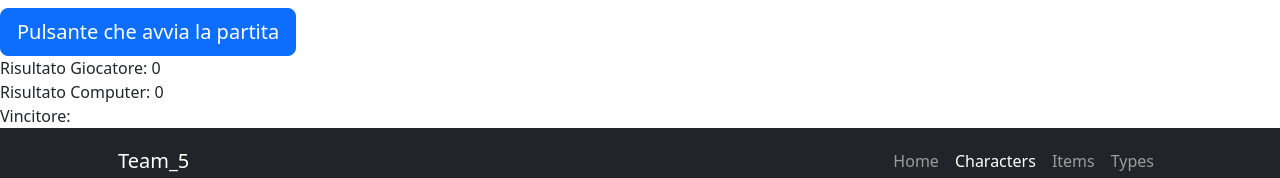
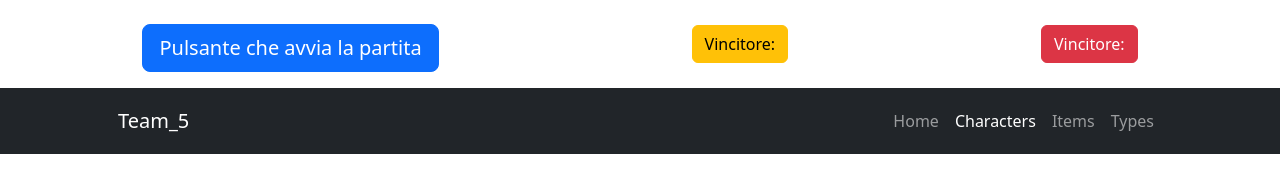
Before and after one commit to albertostizzoli/vite-team-5, a Vue app: page /characters in a window 1280 px wide. Shown: the top 178 px of the page. Built offline with nearby package versions, Linux system fonts and the light colour scheme; no server answers; the HTML template or start-up script is replaced by a standard one.

Commit message:
update logic
Co-authored-by: Alberto Stizzoli <albertostizzoli@users.noreply.github.com>
Co-authored-by: fcarrara24 <fcarrara24@users.noreply.github.com>
Co-authored-by: luca-masera <luca-masera@users.noreply.github.com>

```diff
--- a/src/App.vue
+++ b/src/App.vue
@@ -1,11 +1,13 @@
 <template>
     <section class="position-relative">
-        <div>
-            <a @click="playResult" class="btn mt-2 btn-lg" href="#!" :class="(store.selectedCharacterId && store.selectedItemId && store.selectedTypeId) ? 'btn-success' : 'btn-primary'">Pulsante che avvia la partita</a>
-
-            <div id="risultatoGiocatore">Risultato Giocatore: {{ risultatoGiocatore }}</div>
-            <div id="risultatoComputer">Risultato Computer: {{ risultatoPC }}</div>
-            <div id="vincitore">Vincitore: {{ vincitore }}</div>
+        <div class="d-flex align-items-center justify-content-around p-3">
+            <a @click="playResult" class="btn mt-2 btn-lg" href="#!"
+                :class="(store.selectedCharacterId && store.selectedItemId && store.selectedTypeId) ? 'btn-success' : 'btn-primary'">Pulsante
+                che avvia la partita</a>
+            <div class="btn btn-warning" id="vincitore">Vincitore: {{ vincitore }}</div>
+            <div class="btn btn-danger" id="vincitore">Vincitore: {{ vincitore == 'PC' ? store.CPUCharacter.name :
+                store.selectedCharacter.name }}
+            </div>
         </div>
         <AppHeader />
         <router-view class="router"></router-view>
@@ -26,35 +28,83 @@ export default {
     data() {
         return {
             store,
-            risultatoGiocatore: 0,
-            risultatoPC: 0,
-            vincitore: ''
+            lifeTotaleGiocatore: '',
+            lifeTotalePC: '',
+            vincitore: '',
+            //turno: ''
         }
     },
     methods: {
-    playResult() {
-        if (this.store.selectedCharacterId && this.store.selectedItemId && this.store.selectedTypeId) {
-            do {
-                this.risultatoGiocatore = this.startFight();
-                this.risultatoPC = this.startFight();
-            } while (this.risultatoGiocatore === this.risultatoPC); // Continua fino a quando i punteggi non sono diversi
 
-            this.vincitore = this.determinaVincitore(this.risultatoGiocatore, this.risultatoPC);
-        }
-    },
+        calculateDamage(attack, defence) {
+            console.log('attack: ', attack, ' defence: ', defence)
 
-    startFight() {
-        return Math.floor(Math.random() * 6) + 1;
-    },
 
-    determinaVincitore(giocatore, pc) {
-        if (giocatore > pc) {
-            return 'Giocatore';
-        } else {
-            return 'PC';
-        }
+            return Math.max(attack - defence, 0);
+        },
+
+        calculateDodge(speed) {
+            console.log(speed)
+            console.log('dodge% :', speed * 0.4)
+
+            return speed * 0.4;
+
+        },
+
+        applyItemEffects(character, item) {
+            const modifiedCharacter = { ...character };
+            modifiedCharacter.attack += item.weight;
+            modifiedCharacter.speed -= item.weight * 2;
+            console.log(item.weight)
+            // modifiedCharacter.life *= 2;
+
+            return modifiedCharacter;
+        },
+
+        fightTurn(attacker, defender) {
+            let damage = this.calculateDamage(attacker.attack, defender.defence);
+            let dodgeChance = this.calculateDodge(defender.speed);
+
+            if (Math.random() * 100 < dodgeChance) {
+                damage = 0;
+            }
+
+            defender.life -= damage;
+            return defender.life <= 0;
+        },
+
+        playResult() {
+            if (this.store.selectedCharacterId && this.store.selectedItemId && this.store.selectedTypeId) {
+                const playerCharacter = this.applyItemEffects(this.store.selectedCharacter, this.store.selectedItem);
+                const cpuCharacter = this.applyItemEffects(this.store.CPUCharacter, this.store.CPUItem);
+                console.log('play selected', playerCharacter)
+                console.log('play bot', cpuCharacter)
+
+                //let playerTurn = true;
+                let playerTurn = Math.round(Math.random());
+
+                while (playerCharacter.life > 0 && cpuCharacter.life > 0) {
+                    console.log('play selected life', playerCharacter.life)
+                    console.log('play bot life', cpuCharacter.life)
+
+                    if (playerTurn) {
+                        this.fightTurn(playerCharacter, cpuCharacter);
+                    } else {
+                        this.fightTurn(cpuCharacter, playerCharacter);
+                    }
+                    playerTurn = !playerTurn;
+
+                    console.log('play selected life after', playerCharacter.life)
+                    console.log('play bot life after', cpuCharacter.life)
+
+                }
+
+                this.vincitore = playerCharacter.life > 0 ? 'Giocatore' : 'PC';
+                console.log(this.vincitore)
+            }
+        },
     }
-}
+
 }
 </script>
 
@@ -63,54 +113,3 @@ export default {
     margin-bottom: 200px;
 }
 </style>
-
-
-//data() {
-//         return {
-//             store,
-
-//         }
-//     },
-//     methods: {
-//       playResult(){
-//             if(this.store.selectedCharacterId && this.store.selectedItemId && this.store.selectedTypeId){
-
-//                 let risultatoGiocatore = 0;
-//                 let risultatoComputer = 0;
-
-//                 while(risultatoGiocatore === risultatoComputer){
-//                     risultatoGiocatore = this.startFight();
-//                     risultatoComputer = this.startFight();
-//                 }
-
-//                 //let risultatoComputer= determinaVincitore(risultatoGiocatore, risultatoPC);
-//                 this.$refs.risultatoComputer.innerHTML= 'risultato del computer' + ' ' + risultatoComputer;
-
-//                 //let risultatoGiocatore= determinaVincitore(risultatoGiocatore, risultatoPC);
-//                 this.$refs.risultatoGiocatore.innerHTML= 'risultato del giocatore' + ' ' + risultatoGiocatore;
-
-//                 let vincitore = this.determinaVincitore(risultatoGiocatore, risultatoComputer);
-//                 this.$refs.vincitore.innerHTML= 'vincitore'+ ' ' + vincitore;
-
-//             }
-//         },
-
-//         startFight() {
-//             //ritorna il risultato per un giocatore
-//             return Math.floor(Math.random() * 6) + 1;
-//         },
-
-//         determinaVincitore(giocatore, pc) {
-//          if (giocatore > pc) {
-//             return 'Giocatore';
-//         } else if (pc > giocatore) {
-//             return 'PC';
-//         } else if(pc === giocatore) {
-//             return 'Pareggio';
-
-//         }
-//       }
-//     },
-//     mounted() {
-//     },
-// }
--- a/src/pages/AppCharacters.vue
+++ b/src/pages/AppCharacters.vue
@@ -23,7 +23,8 @@
                                 </router-link>
                             </h2>
                             <button class="bottone " @click="selectCharacter(character)"
-                                :class="(store.selectedCharacterId == character.id) ? 'bottone-pieno ' :  (store.CPUCharacterId == character.id) ? 'bottone-avversario ' : 'bottone-vuoto '">{{(store.selectedCharacterId == character.id ) ?'Selezionato' : 'Seleziona'}}
+                                :class="(store.selectedCharacterId == character.id) ? 'bottone-pieno ' : (store.CPUCharacterId == character.id) ? 'bottone-avversario ' : 'bottone-vuoto '">{{ (store.selectedCharacterId
+                                    == character.id) ? 'Selezionato' : 'Seleziona' }}
 
                             </button>
                             <p class="mb-0">{{ character.description }}</p>
@@ -62,8 +63,6 @@ export default {
             axios.get(this.store.apiUrl + "/characters", { params: { page: this.currentPage } }).then((res) => {
                 this.store.characters = res.data.results.data;
 
-                console.log(`res data`, res.data.results);
-                console.log(this.store.characters);
                 /*  CURRENT E LAST PAGE */
                 this.currentPage = res.data.results.current_page;
                 this.lastPage = res.data.results.last_page;
@@ -71,26 +70,23 @@ export default {
         },
 
         selectCharacter(character) {
-            if(store.selectedCharacterId === character.id){
+            if (store.selectedCharacterId === character.id) {
                 store.selectedCharacterId = "";
                 store.selectedCharacter = {};
                 return
             }
             this.store.selectedCharacter = character;
             this.store.selectedCharacterId = character.id;
-            console.log(this.store.selectedCharacter);
 
             //richiamiamo scelta computer
             this.cpuSelection();
         },
-        cpuSelection(){
-            this.store.CPUCharacterId= false
+        cpuSelection() {
+            this.store.CPUCharacterId = false
             while (!this.store.CPUCharacterId || this.store.CPUCharacterId === this.store.selectedCharacterId && this.store.characters.length === 1) {
-                this.store.CPUCharacterId = Math.floor(Math.random() * (this.store.characters.length)) + ((this.currentPage - 1)*9) +1
+                this.store.CPUCharacterId = Math.floor(Math.random() * (this.store.characters.length)) + ((this.currentPage - 1) * 9) + 1
             }
-            console.log('id',this.store.CPUCharacterId )
-            this.store.CPUCharacter = this.store.characters[this.store.CPUCharacterId - ((this.currentPage - 1)*9) -1];
-            console.log('obj',this.store.CPUCharacter )
+            this.store.CPUCharacter = this.store.characters[this.store.CPUCharacterId - ((this.currentPage - 1) * 9) - 1];
 
         },
         nextPage() {
@@ -117,6 +113,4 @@ export default {
 }
 </script>
 
-<style lang="scss" scoped>
-
-</style>
+<style lang="scss" scoped></style>
--- a/src/pages/ShowCharacter.vue
+++ b/src/pages/ShowCharacter.vue
@@ -22,10 +22,8 @@ export default {
         getProjectData() {
             // console.log(this.$route);
             axios.get(`${store.apiUrl}/characters/${this.$route.params.id}`).then((res) => {
-                console.log(res);
                 if (res.data.results) {
                     this.character = res.data.results;
-                    console.log(`caratteri`, this.character);
                 } else {
                     this.$router.push({ name: 'not-found' });
                 }
```
Also changed, not shown: src/pages/AppItems.vue (+7 -9 lines), src/pages/AppTypes.vue (+4 -10 lines).
